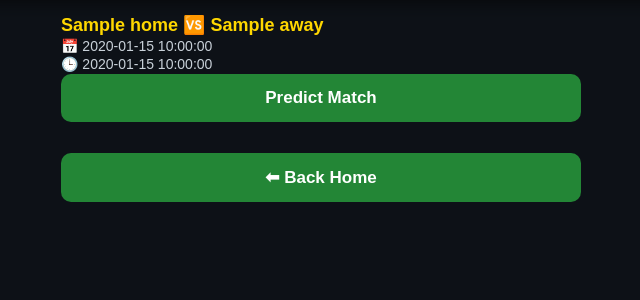
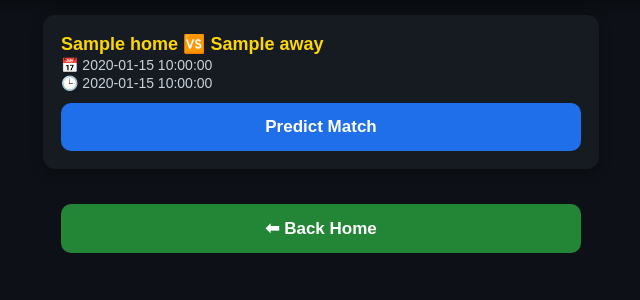
Before and after one commit to fanen2/AI_Football_Predictor, a Flask app: template templates/today.html in a window 1280 px wide. Shown: the part 132-432 px from the top of the page, without its empty margins (319-959 px from the left). Run offline with Flask 3, Linux system fonts and the light colour scheme; the template is opened without the code that fills it: most values are stand-ins (such as "Sample title", 1, 10 or a date in 2020); parts of the project's set-up code (start-up, migrations or seed data) failed here and were passed over.

Commit message:
Add files via upload

```diff
--- a/static/style.css
+++ b/static/style.css
@@ -33,8 +33,11 @@ body{
 .match-card{
     width:88%;
     max-width:520px;
-    margin:8px auto;
-    padding:6px 2px;
+    margin:15px auto;
+    padding:18px;
+    background:#161b22;
+    border-radius:12px;
+    box-shadow:0 4px 12px rgba(0,0,0,.35);
 }
 
 .match-card:first-of-type h2{
@@ -86,21 +89,25 @@ button{
     border:none;
     border-radius:10px;
     cursor:pointer;
-    background:#238636;
     color:white;
     transition:.3s;
+    margin-top:10px;
 }
 
-button:hover{
+/* Home page buttons */
+.menu button{
+    background:#238636;
+}
+
+.menu button:hover{
     background:#2ea043;
 }
 
-.footer{
-    width:88%;
-    max-width:520px;
-    margin:25px auto;
-    text-align:center;
-    color:#8b949e;
-    font-size:13px;
-    line-height:1.6;
+/* Predict button */
+.predict-btn{
+    background:#1f6feb;
 }
+
+.predict-btn:hover{
+    background:#388bfd;
+}
```
